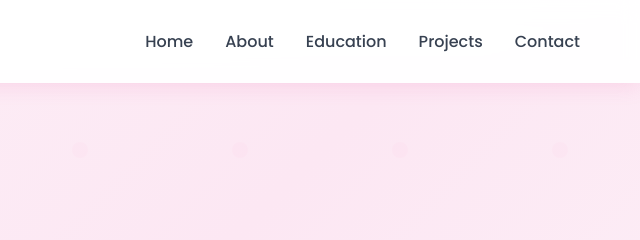
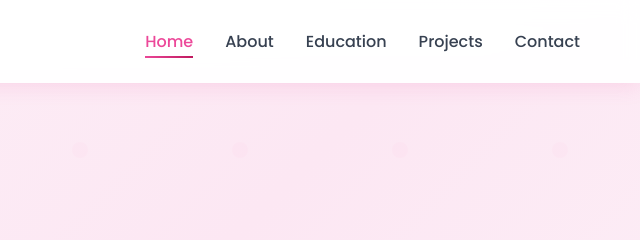
Before and after one commit to DhanujaDhanasekar666/DhanujaDhanasekar666.github.io, a plain HTML site: page index.html in a window 1280 px wide. Shown: the top 240 px of the page, 640-1280 px from the left. Drawn offline with Linux system fonts and the light colour scheme.

```diff
--- a/script.js
+++ b/script.js
@@ -37,6 +37,49 @@ window.addEventListener('scroll', () => {
         navbar.style.background = 'rgba(255, 255, 255, 0.95)';
         navbar.style.boxShadow = '0 2px 20px rgba(236, 72, 153, 0.15)';
     }
+});
+
+// Highlight active navigation link based on scroll position
+const sectionIds = ['home', 'about', 'education', 'projects', 'contact'];
+const sectionElements = sectionIds.map(id => document.getElementById(id)).filter(Boolean);
+const navLinks = Array.from(document.querySelectorAll('.nav-link'));
+
+function updateActiveNav() {
+    let currentSectionId = null;
+
+    for (const section of sectionElements) {
+        const rect = section.getBoundingClientRect();
+        const offsetTop = rect.top;
+        const sectionHeight = rect.height;
+
+        // Consider section active when top crosses 120px and until 50% of its height
+        if (offsetTop <= 120 && offsetTop + sectionHeight > 120) {
+            currentSectionId = section.id;
+            break;
+        }
+    }
+
+    navLinks.forEach(link => {
+        const href = link.getAttribute('href');
+        const linkTarget = href && href.startsWith('#') ? href.substring(1) : null;
+        if (linkTarget && linkTarget === currentSectionId) {
+            link.classList.add('active');
+        } else {
+            link.classList.remove('active');
+        }
+    });
+}
+
+window.addEventListener('scroll', updateActiveNav);
+window.addEventListener('load', updateActiveNav);
+document.addEventListener('DOMContentLoaded', updateActiveNav);
+
+// Also set active on click immediately for feedback
+navLinks.forEach(link => {
+    link.addEventListener('click', () => {
+        navLinks.forEach(l => l.classList.remove('active'));
+        link.classList.add('active');
+    });
 });
 
 // Form submission handling
--- a/styles.css
+++ b/styles.css
@@ -92,6 +92,15 @@ body {
 }
 
 .nav-link:hover::after {
+    width: 100%;
+}
+
+/* Active nav link to indicate current section */
+.nav-link.active {
+    color: #ec4899;
+}
+
+.nav-link.active::after {
     width: 100%;
 }
 
```
